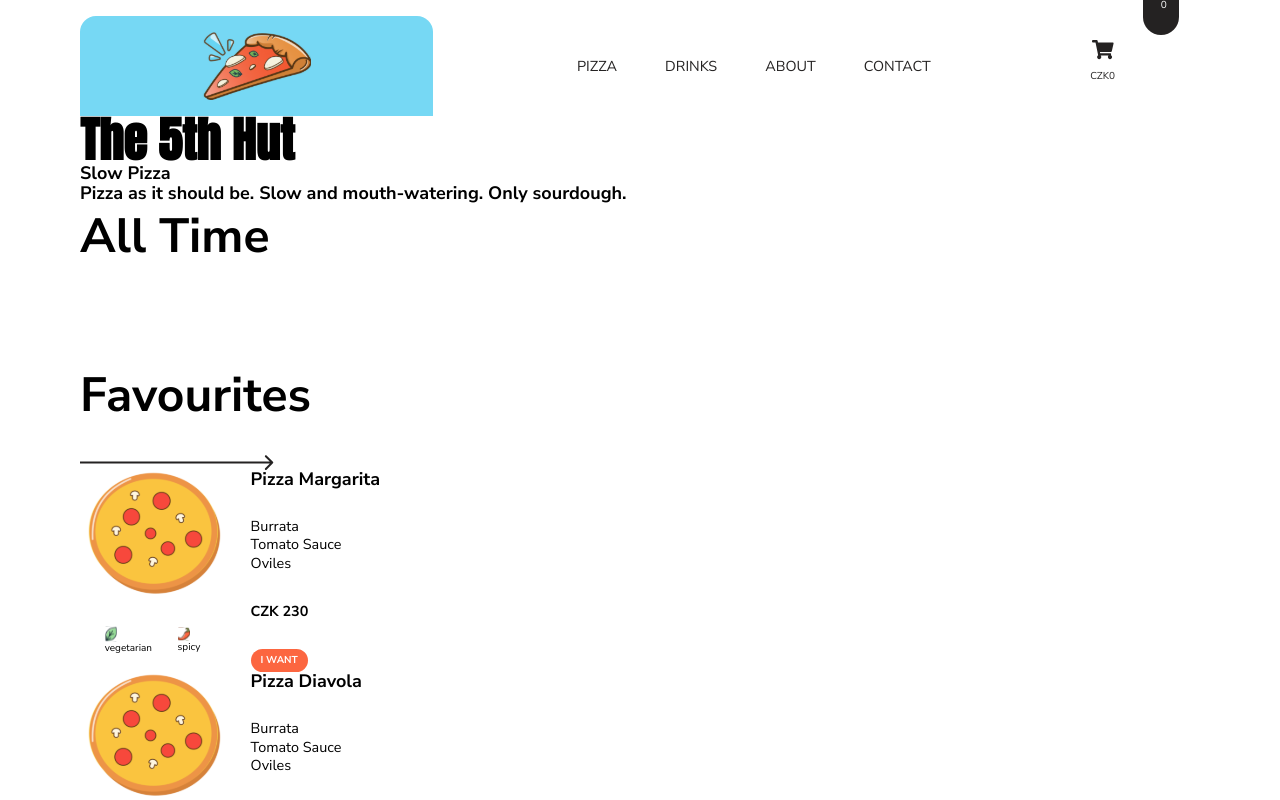
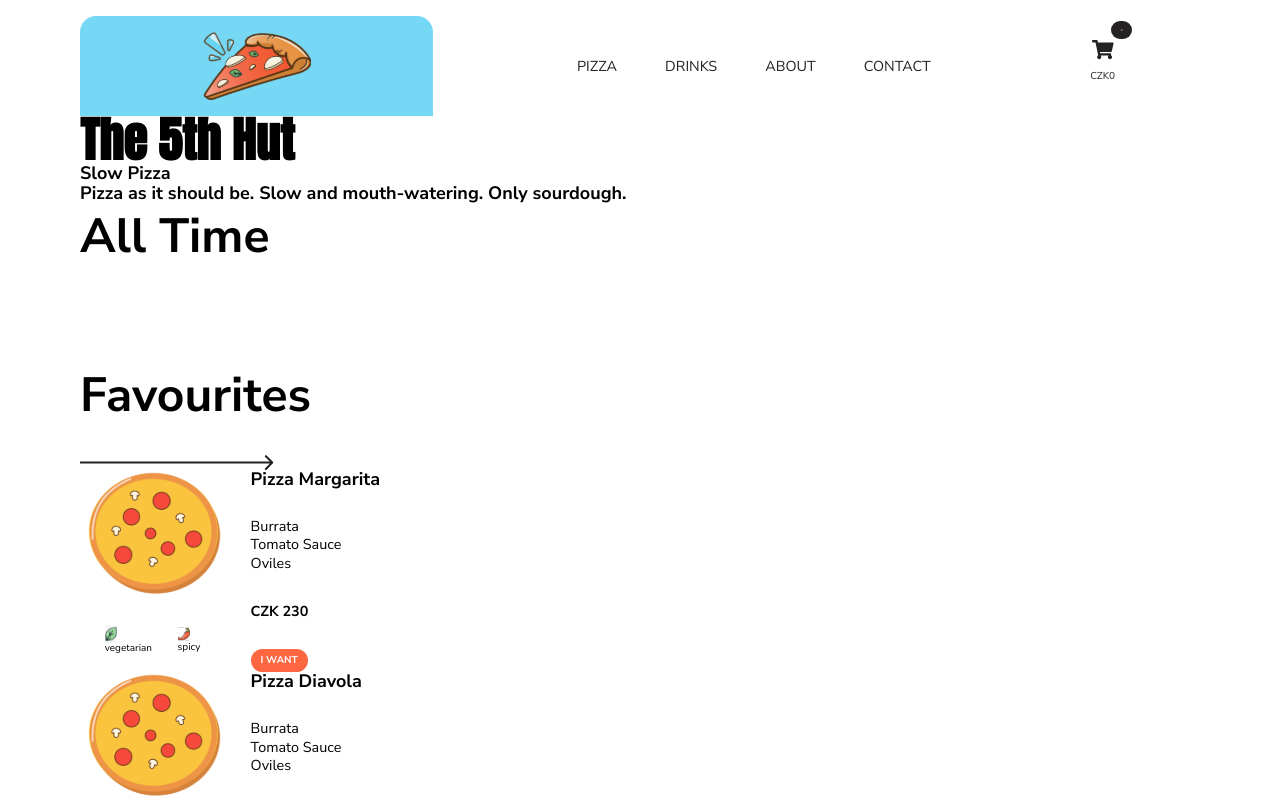
Before and after one commit to alejandroperezasturias/pizza_market_place, a React (Create React App) app: page / in a window 1280 px wide. Shown: the top 800 px of the page. Built offline with nearby package versions, Linux system fonts and the light colour scheme.

Commit message:
changes nav

```diff
--- a/src/css/nav.css
+++ b/src/css/nav.css
@@ -169,6 +169,7 @@
 		line-height: 0;
 		width: 1.3rem;
 		text-align: center;
+		font-size: 0.2em;
 		background-color: var(--clr-neutral-300);
 		color: var(--clr-neutral-100);
 	}
```
